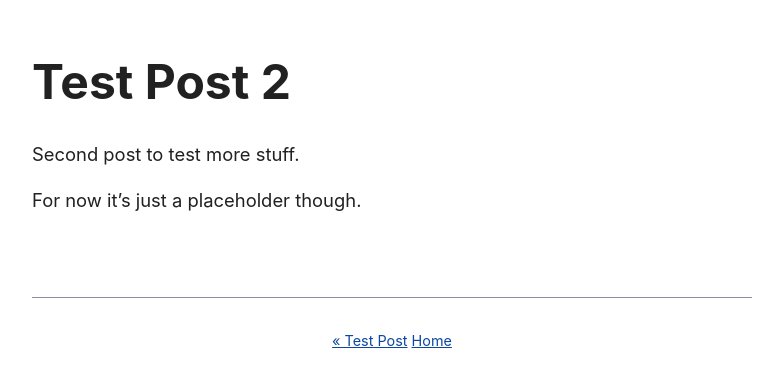
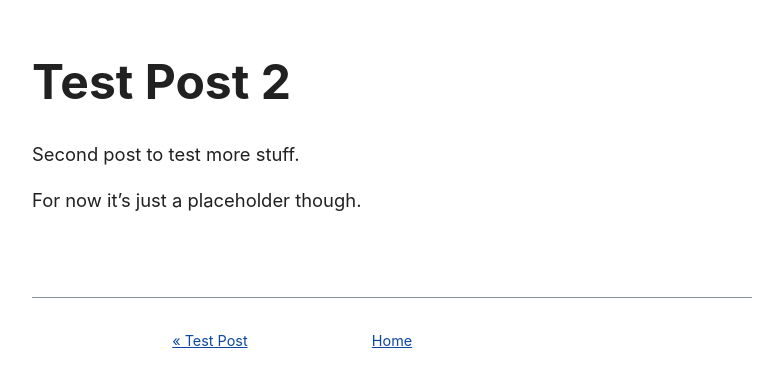
Before and after one commit to Shiandow/shiandow.github.io, a Jekyll site: the page built from _posts/2022-01-02-test2.md, in a window 1280 px wide. Shown: the top 387 px of the page, without its empty margins (248-1031 px from the left). Built offline with Jekyll 4.4.1, drawn with Linux system fonts in a browser that asks for light colours.

Commit message:
Improve navigation

```diff
--- a/_config.yml
+++ b/_config.yml
@@ -8,11 +8,13 @@ kramdown:
 defaults:
 - scope:
     path: ""
+    layout: default
+  values:
     header: true
-    layout: default
 - scope:
     path: ""
     type: posts
   values:
+    header: false
     footer: true
     layout: post
--- a/_includes/footer.html
+++ b/_includes/footer.html
@@ -1,7 +1,13 @@
+<div style="display: grid; grid-template-columns: 1fr auto 1fr;">
 {% if page.previous.url %}
-    <a class="prev" href="{{page.previous.url}}">&laquo; {{page.previous.title}}</a>
-    {% endif %}
+    <a class="prev" href="{{page.previous.url}}" style="float: left">&laquo; {{page.previous.title}}</a>
+{% else %}
+    <a class="prev"></a>
+{% endif %}
     <a href="/">Home</a>
-    {% if page.next.url %}
-    <a class="next" href="{{page.next.url}}">{{page.next.title}} &raquo;</a>
+{% if page.next.url %}
+    <a class="next" href="{{page.next.url}}" style="float: right">{{page.next.title}} &raquo;</a>
+{% else %}
+    <a class="next"></a>
 {% endif %}
+</div>
```
Also changed, not shown: index.md (+1 -1 lines).
